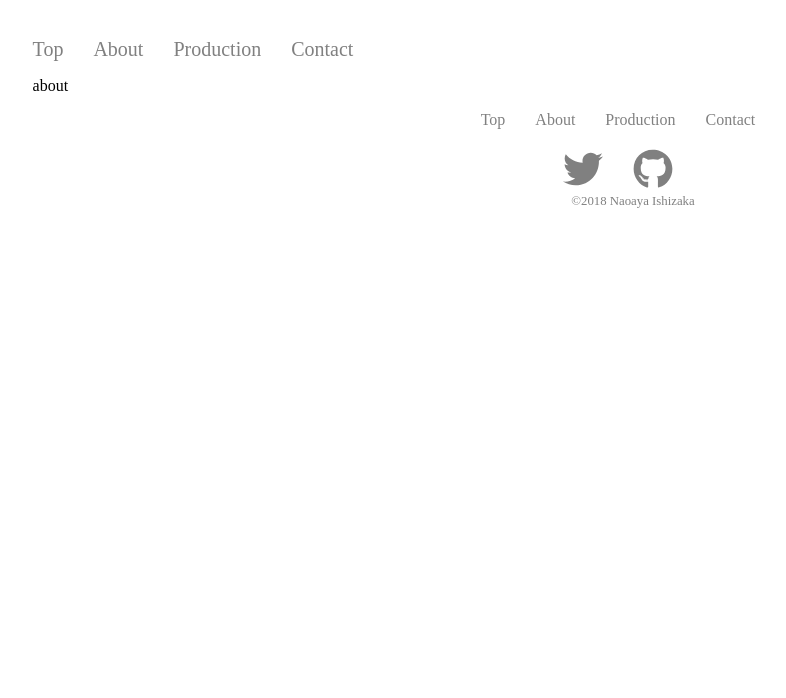
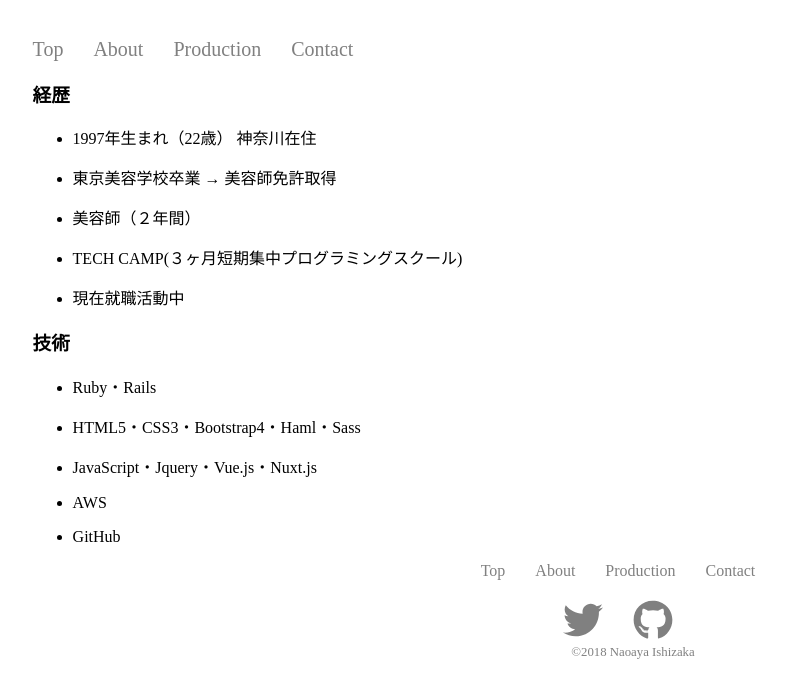
Before and after one commit to naoya00/profile-app, a Vue app: page /about in a window 1280 px wide. Shown: the top 698 px of the page, without its empty margins (7-793 px from the left). Built offline with nearby package versions, Linux system fonts and the light colour scheme; the HTML template or start-up script is replaced by a standard one.

Commit message:
経歴、技術add

```diff
--- a/src/views/About.vue
+++ b/src/views/About.vue
@@ -1,5 +1,27 @@
 <template>
-  <div>
-    <p>about</p>
-  </div>
+  <div class="aboutLow">
+    <div class="aboutLow__careers">
+      <h3>経歴</h3>
+      <ul v-for="career in careers" :key="career">
+        <li>{{ career }}</li>
+      </ul>
+    <div class="aboutLow__technologies">
+      <h3>技術</h3>
+      <ul v-for="technology in technologies" :key="technology">
+        <li>{{ technology }}</li>
+      </ul>
+    </div>
+    </div>
+    </div>
 </template>
+
+<script>
+export default {
+  data(){
+    return {
+      careers: ['1997年生まれ（22歳） 神奈川在住','東京美容学校卒業 → 美容師免許取得','美容師（２年間）','TECH CAMP(３ヶ月短期集中プログラミングスクール)','現在就職活動中'],
+      technologies: ['Ruby・Rails','HTML5・CSS3・Bootstrap4・Haml・Sass','JavaScript・Jquery・Vue.js・Nuxt.js','AWS','GitHub']
+    }
+  }
+}
+</script>
```
